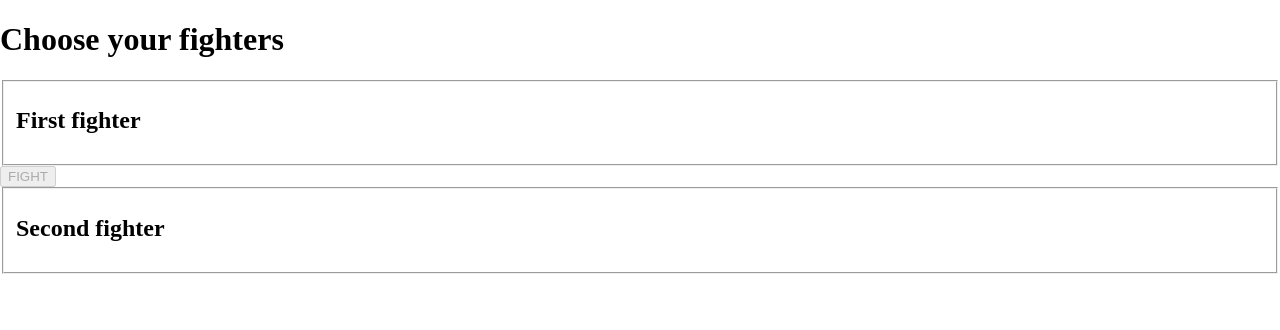
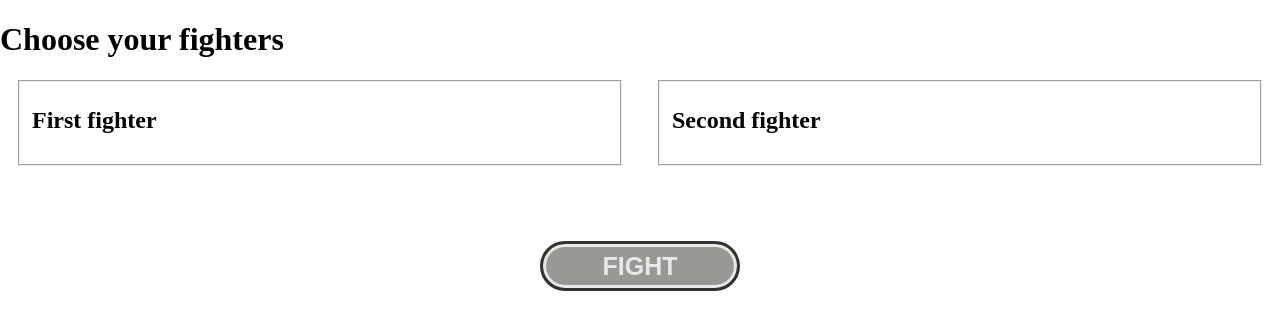
Before and after one commit to ConfrerieDuPlaid/PalletTown, an Angular app: page /choice in a window 1280 px wide. Shown: the top 330 px of the page. Built offline with nearby package versions, Linux system fonts and the light colour scheme; no server answers.

Commit message:
css selector

```diff
--- a/src/app/choice/choice.component.html
+++ b/src/app/choice/choice.component.html
@@ -1,20 +1,22 @@
 
 <h1>Choose your fighters</h1>
 <form novalidate>
-  <app-pokemon-selector
-    (selectFighter)="setFirstFighter($event)"
-    [pokemons]="names"
-    [fieldId]="1"
-    [fieldName]="'First fighter'"></app-pokemon-selector>
+  <div id="containerSelector">
+    <app-pokemon-selector
+      (selectFighter)="setFirstFighter($event)"
+      [pokemons]="pokemons"
+      [fieldId]="1"
+      [fieldName]="'First fighter'"></app-pokemon-selector>
+
+    <app-pokemon-selector
+      (selectFighter)="setSecondFighter($event)"
+      [pokemons]="pokemons"
+      [fieldId]="2"
+      [fieldName]="'Second fighter'"></app-pokemon-selector>
+  </div>
+
 
   <a routerLink="/battle/{{firstFighter}}/{{secondFighter}}">
     <button type="submit" [disabled]="!readyToFight">FIGHT</button>
   </a>
-
-
-  <app-pokemon-selector
-    (selectFighter)="setSecondFighter($event)"
-    [pokemons]="names"
-    [fieldId]="2"
-    [fieldName]="'Second fighter'"></app-pokemon-selector>
 </form>
--- a/src/app/choice/choice.component.scss
+++ b/src/app/choice/choice.component.scss
@@ -0,0 +1,28 @@
+#containerSelector{
+  display: flex;
+  justify-content: space-around;
+}
+
+a{
+  display: flex;
+  justify-content: center;
+  padding-top: 75px;
+  text-decoration: none;
+}
+
+button{
+  background-color: rgb(112, 174, 63);
+  width: 200px;
+  height: 50px;
+  border-radius: 30px;
+  box-shadow: 0 0 0 3px rgb(226, 237, 209) inset;
+  border: rgb(50, 50, 50) solid;
+  font-family: Montserrat ,sans-serif;
+  font-weight: bold;
+  font-size: 25px;
+  color: rgb(226, 237, 209);
+}
+
+button:disabled{
+  filter: grayscale(95%);
+}
--- a/src/app/choice/choice.component.ts
+++ b/src/app/choice/choice.component.ts
@@ -9,7 +9,7 @@ import {Pokemon} from "../pokemon/pokemon";
 })
 export class ChoiceComponent implements OnInit {
 
-  names: string[] = [];
+  pokemons: Pokemon[] = [];
 
   firstFighter = '';
   secondFighter = '';
@@ -21,7 +21,7 @@ export class ChoiceComponent implements OnInit {
   ngOnInit(): void {
     this.pokedexService
       .getPokemons()
-      .subscribe((pokemons) => this.names = pokemons.map(p=>p.name));
+      .subscribe((pokemons) => this.pokemons = pokemons);
     this.updateReadyToFight();
   }
 
--- a/src/app/choice/pokemon-selector/pokemon-selector.component.html
+++ b/src/app/choice/pokemon-selector/pokemon-selector.component.html
@@ -1,9 +1,12 @@
 <fieldset>
   <h2>{{fieldName}}</h2>
-  <ng-template ngFor [ngForOf]="pokemons" let-pokemon>
-    <input type="radio" value="{{pokemon}}" id="{{pokemon}}{{fieldId}}" name="pokemon{{fieldId}}"
-           (change)="onSelectFighter($event)"
-    >
-    <label for="{{pokemon}}{{fieldId}}">{{pokemon}}</label>
-  </ng-template>
+  <div id="containerRadioButton">
+    <ng-template ngFor [ngForOf]="pokemons" let-pokemon>
+      <div>
+        <input type="radio" value="{{pokemon.name}}" id="{{pokemon.name}}{{fieldId}}" name="pokemon{{fieldId}}"
+               (change)="onSelectFighter($event)">
+        <label for="{{pokemon.name}}{{fieldId}}" >{{pokemon.name}}</label>
+      </div>
+    </ng-template>
+  </div>
 </fieldset>
--- a/src/app/choice/pokemon-selector/pokemon-selector.component.scss
+++ b/src/app/choice/pokemon-selector/pokemon-selector.component.scss
@@ -0,0 +1,11 @@
+fieldset{
+  width: 45vw;
+}
+
+#containerRadioButton{
+  display: flex;
+  flex-direction:row ;
+  flex-wrap: wrap;
+  justify-content: space-around;
+  gap: 50px;
+}
--- a/src/app/choice/pokemon-selector/pokemon-selector.component.ts
+++ b/src/app/choice/pokemon-selector/pokemon-selector.component.ts
@@ -8,7 +8,7 @@ import {Pokemon} from "../../pokemon/pokemon";
 })
 export class PokemonSelectorComponent implements OnInit {
 
-  @Input() pokemons = ['pikachu', 'pidgey', 'charmander']
+  @Input() pokemons: Pokemon[] = []
   @Input() fieldName = '';
   @Input() fieldId = 0;
   @Output() selectFighter = new EventEmitter<string>()
```
